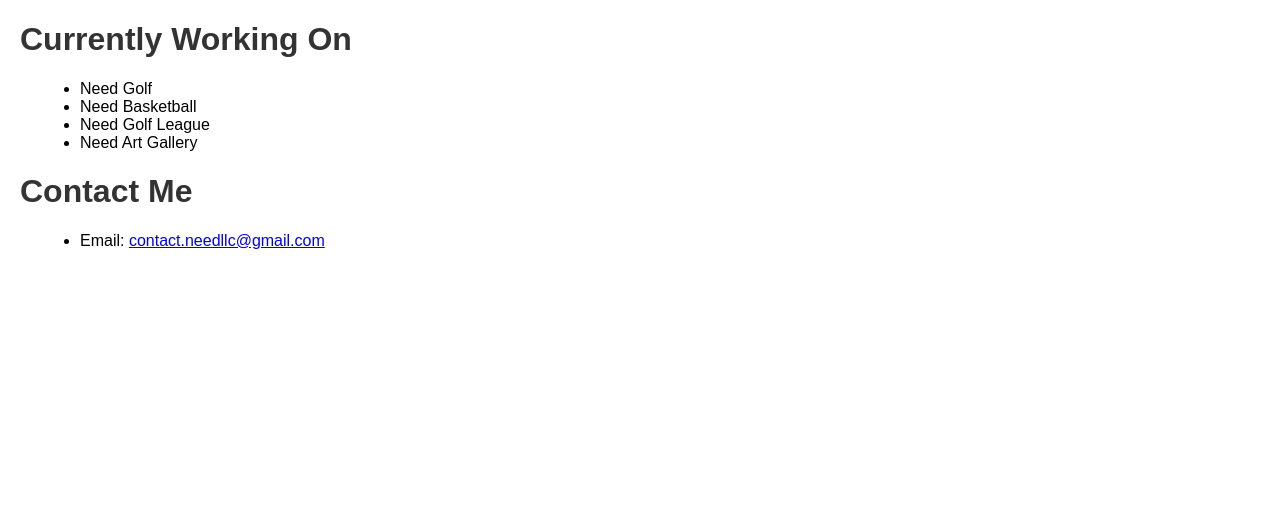
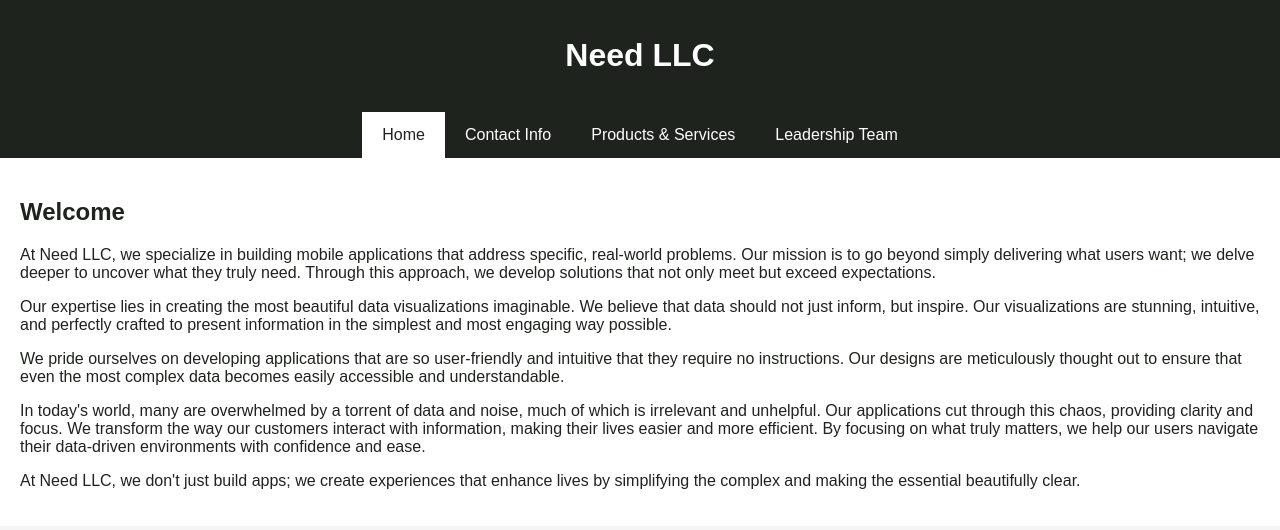
Before and after one commit to abilski2013/need_llc, a plain HTML site: page index.html in a window 1280 px wide. Drawn offline with Linux system fonts and the light colour scheme.

Commit message:
Update index.html

```diff
--- a/index.html
+++ b/index.html
@@ -7,30 +7,115 @@
     <style>
         body {
             font-family: Arial, sans-serif;
-            margin: 20px;
+            margin: 0;
+            padding: 0;
+            background-color: #F5F5F5; /* Light background for contrast */
+            color: #1E231D; /* Main color for text */
         }
-        h1 {
-            color: #333;
+        header {
+            background-color: #1E231D;
+            color: white;
+            text-align: center;
+            padding: 1em 0;
         }
-        ul {
-            list-style-type: disc;
-            margin-left: 20px;
+        nav {
+            display: flex;
+            justify-content: center;
+            background-color: #1E231D;
+        }
+        nav a {
+            color: white;
+            padding: 14px 20px;
+            text-decoration: none;
+            text-align: center;
+        }
+        nav a:hover {
+            background-color: #ddd;
+            color: #1E231D;
+        }
+        nav a.active {
+            background-color: white;
+            color: #1E231D;
+        }
+        .tab-content {
+            display: none;
+            padding: 20px;
+            background-color: white; /* White background for content */
+            color: #1E231D; /* Main color for text */
+        }
+        .active-tab {
+            display: block;
         }
     </style>
 </head>
 <body>
-    <h1>Currently Working On</h1>
-    <ul>
-        <li>Need Golf</li>
-        <li>Need Basketball</li>
-        <li>Need Golf League</li>
-        <li>Need Art Gallery</li>
+    <header>
+        <h1>Need LLC</h1>
+    </header>
+    <nav>
+        <a href="#home" class="active" onclick="openTab(event, 'home')">Home</a>
+        <a href="#contact" onclick="openTab(event, 'contact')">Contact Info</a>
+        <a href="#products" onclick="openTab(event, 'products')">Products & Services</a>
+        <a href="#leadership" onclick="openTab(event, 'leadership')">Leadership Team</a>
+    </nav>
+    <div id="home" class="tab-content active-tab">
+        <h2>Welcome</h2>
+        <p>At Need LLC, we specialize in building mobile applications that address specific, real-world problems. Our mission is to go beyond simply delivering what users want; we delve deeper to uncover what they truly need. Through this approach, we develop solutions that not only meet but exceed expectations.</p>
+        <p>Our expertise lies in creating the most beautiful data visualizations imaginable. We believe that data should not just inform, but inspire. Our visualizations are stunning, intuitive, and perfectly crafted to present information in the simplest and most engaging way possible.</p>
+        <p>We pride ourselves on developing applications that are so user-friendly and intuitive that they require no instructions. Our designs are meticulously thought out to ensure that even the most complex data becomes easily accessible and understandable.</p>
+        <p>In today's world, many are overwhelmed by a torrent of data and noise, much of which is irrelevant and unhelpful. Our applications cut through this chaos, providing clarity and focus. We transform the way our customers interact with information, making their lives easier and more efficient. By focusing on what truly matters, we help our users navigate their data-driven environments with confidence and ease.        </p>
+        <p>At Need LLC, we don't just build apps; we create experiences that enhance lives by simplifying the complex and making the essential beautifully clear.        </p>
 
-    </ul>
 
-    <h1>Contact Me</h1>
-    <ul>
-        <li>Email: <a href="mailto:contact.needllc@gmail.com">contact.needllc@gmail.com</a></li>
-    </ul>
+    </div>
+    <div id="contact" class="tab-content">
+        <h2>We want to hear from you!</h2>
+        <p>Email: adambilski@needdatallc.com</p>
+    </div>
+    <div id="products" class="tab-content">
+        <h2>Products & Services Offered</h2>
+        <p>Right now, we are developing a few concepts that we are incredibly excited about.</p>
+        <ul>
+            <li>Need Golf - an app comparing professional golf earnings across tours, and beautiful data visualization of leaderboards</li>
+            <li>Need Basketball - monitor your favorite games, players, and referees like never before</li>
+            <li>Need Sandwiches - hands down the best sandwich recipe application serving up what you NEED!</li>
+            <li>Need Art Gallery - lose yourself in the most beautiful place to share and view real art in the palm of your hand.</li>
+            <li>Need League - the easiest way in the world to set up a golf scramble for your bachelor party, season-long league, or competive rounds with friend.</li>
+            <li>Need Habits - an app helping people reach goals, whatever that goal may be. Fitness? Eating? Spending Money? You name it, we can track it with EASE, and visualize it beautifully.</li>
+
+        </ul>
+
+        <p>Custom tailored solutions - what do you need?</p>
+        <ul>
+            <li>Contact us and let's set up a meeting to discuss how we can help.</li>
+        </ul>
+
+    </div>
+    <div id="leadership" class="tab-content">
+        <h2>Leadership Team</h2>
+        <p>Meet our leadership team:</p>
+        <ul>
+            <li>Founder and CEO: Adam Bilski</li>
+        </ul>
+    </div>
+    <script>
+        function openTab(evt, tabName) {
+            var i, tabcontent, tablinks;
+            tabcontent = document.getElementsByClassName("tab-content");
+            for (i = 0; i < tabcontent.length; i++) {
+                tabcontent[i].style.display = "none";
+            }
+            tablinks = document.querySelectorAll("nav a");
+            tablinks.forEach(function(tablink) {
+                tablink.classList.remove("active");
+            });
+            document.getElementById(tabName).style.display = "block";
+            evt.currentTarget.classList.add("active");
+        }
+
+        document.addEventListener("DOMContentLoaded", function() {
+            document.getElementById("home").style.display = "block";
+        });
+    </script>
 </body>
 </html>
```
